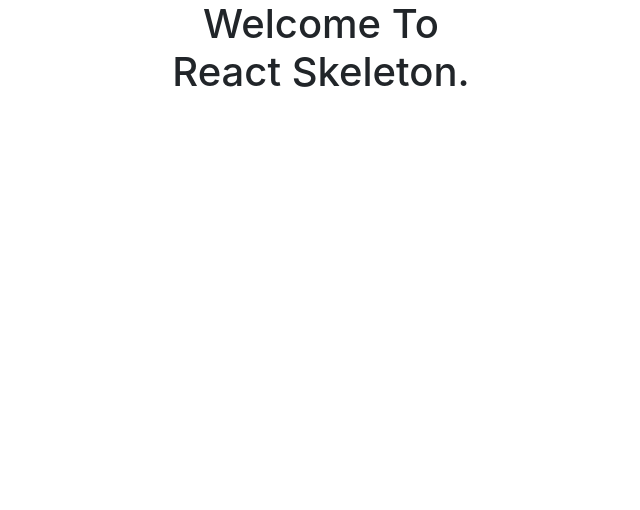
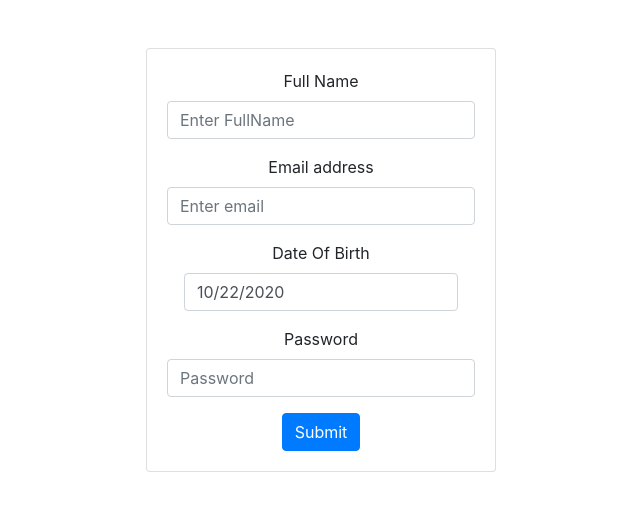
Before and after one commit to biswajitpanday/reactjs-skelaton, a React (Create React App) app: page /registration in a window 1280 px wide. Shown: the top 510 px of the page, without its empty margins (319-959 px from the left). Built offline with nearby package versions, Linux system fonts and the light colour scheme.

Commit message:
Registration Module Add.
Install react-datepicker.

```diff
--- a/package.json
+++ b/package.json
@@ -16,6 +16,7 @@
     "connected-react-router": "^6.8.0",
     "lodash": "^4.17.20",
     "react": "^17.0.0",
+    "react-datepicker": "^3.3.0",
     "react-dom": "^17.0.0",
     "react-redux": "^7.2.1",
     "react-router-dom": "^5.2.0",
@@ -45,6 +46,7 @@
     ]
   },
   "devDependencies": {
+    "@types/react-datepicker": "^3.1.1",
     "@types/react-redux": "^7.1.9",
     "@types/react-router-dom": "^5.1.6"
   }
--- a/src/App.tsx
+++ b/src/App.tsx
@@ -5,6 +5,8 @@ import Dashboard from './features/dashboard/dashboard';
 import { ConnectedRouter } from 'connected-react-router';
 import { history } from "./helpers/rootStore";
 import { Login } from './features/login/login';
+import { Registration } from './features/registration/registration';
+import "react-datepicker/dist/react-datepicker.css";
 
 function App() {
   return (
@@ -15,6 +17,7 @@ function App() {
             <ConnectedRouter history={history} >
               <Switch>
                 <Route path="/login" component={Login} />
+                <Route path="/registration" component={Registration} />
                 <Route path="/" component={Dashboard} />
               </Switch>
             </ConnectedRouter>
--- /dev/null
+++ b/src/features/registration/models.ts
@@ -0,0 +1,19 @@
+import { IBaseState } from '../../common/models';
+
+export interface IRegistrationModel {
+    fullName: string;
+    username: string;
+    password: string;
+    dateOfBirth: Date;
+    gender: string;
+    country: string;
+    agreement: boolean;
+}
+
+export interface IRegistrationStateModel extends IBaseState, IRegistrationModel {
+    isFormValid: boolean;
+}
+
+export interface IRegistrationProps extends IBaseState {
+    registrationRequestAction: (registrationModel: IRegistrationModel) => void;
+}
--- /dev/null
+++ b/src/features/registration/registration.tsx
@@ -0,0 +1,79 @@
+import React, { Component } from 'react'
+import { IRegistrationModel, IRegistrationProps, IRegistrationStateModel } from './models';
+import { defaultRegistrationState, registration } from './store';
+import { connect } from "react-redux";
+import { IReducerState } from "../../helpers/rootStore"
+import DatePicker from "react-datepicker";
+
+export class RegistrationComponent extends Component<IRegistrationProps, IRegistrationStateModel> {
+
+    state = defaultRegistrationState;
+
+    handleInputChange = (event: any) => {
+        const model = {
+            ...this.state,
+            [event.target.name]: event.target.value
+        }
+
+        this.setState({...model})
+    }
+
+    handleDateChange = (date: Date) => {
+        console.log(date);
+        const model = {
+            ...this.state,
+            dateOfBirth: date
+        }
+        this.setState({...model})
+    }
+
+    render() {
+        return (
+            <div className="card mt-md-5">
+                <div className="card-body">
+                    <form>
+                    <div className="form-group">
+                            <label htmlFor="exampleInputName">Full Name</label>
+                            <input type="text" name="fullName" className="form-control" id="exampleInputFullName" aria-describedby="fullNameHelp" placeholder="Enter FullName" value={this.state.fullName} onChange={this.handleInputChange} />
+                        </div>
+                        <div className="form-group">
+                            <label htmlFor="exampleInputEmail1">Email address</label>
+                            <input type="email" name="username" className="form-control" id="exampleInputEmail1" aria-describedby="emailHelp" placeholder="Enter email" value={this.state.username} onChange={this.handleInputChange} />
+                        </div>
+                        <div className="form-group">
+                            <label htmlFor="exampleInputDob">Date Of Birth</label>
+                            {/* <input type="text" name="dob" className="form-control" id="exampleInputDob" placeholder="Date of Birth" value={this.state.dateOfBirth} onChange={this.handleInputChange} /> */}
+                            <DatePicker className="form-control" id="exampleInputDob" name="dob" selected={this.state.dateOfBirth} onChange={(date: Date) => this.handleDateChange(date)} />
+                        </div>
+
+
+                        <div className="form-group">
+                            <label htmlFor="exampleInputPassword1">Password</label>
+                            <input type="password" name="password" className="form-control" id="exampleInputPassword1" placeholder="Password" value={this.state.password} onChange={this.handleInputChange} />
+                        </div>
+
+
+                        <button type="submit" className="btn btn-primary" onClick={(e) => {e.preventDefault(); this.props.registrationRequestAction(this.state)}}>Submit</button>
+                    </form>
+                </div>
+            </div>
+        )
+    }
+}
+
+const mapStateToProps = (state: IReducerState) => {
+    return {
+        ...state.registrationStore
+    }
+}
+
+const mapDispatchToProps = (dispatch: any) => {
+    return {
+        registrationRequestAction: (registrationStateModel: IRegistrationModel) => dispatch(registration(registrationStateModel))
+    }
+}
+
+export const Registration = connect (
+    mapStateToProps,
+    mapDispatchToProps
+)(RegistrationComponent)
--- /dev/null
+++ b/src/features/registration/store.ts
@@ -0,0 +1,36 @@
+import { IRegistrationModel, IRegistrationStateModel } from './models';
+import { Dispatch } from 'redux';
+import { createSlice } from '@reduxjs/toolkit';
+
+export const defaultRegistrationState: IRegistrationStateModel = {
+    fullName: '',
+    username: '',
+    password: '',
+    country: '',
+    gender: '',
+    dateOfBirth: new Date(),
+    agreement: false,
+    isBusy: false,
+    errorMessage: '',
+    isFormValid: false
+}
+
+
+const slice = createSlice({
+    name: 'registrationStore',
+    initialState: defaultRegistrationState,
+    reducers: {
+
+    }
+})
+
+export default slice.reducer;
+
+export const registration = (registrationModel: IRegistrationModel) => async (dispatch: Dispatch) => {
+    try {
+        console.log(registrationModel);
+    }
+    catch (error) {
+        console.log(error);
+    }
+}
```
Also changed, not shown: src/helpers/rootStore.ts (+7 -2 lines), 1 other file (tests, documents, lock files or other folders).
